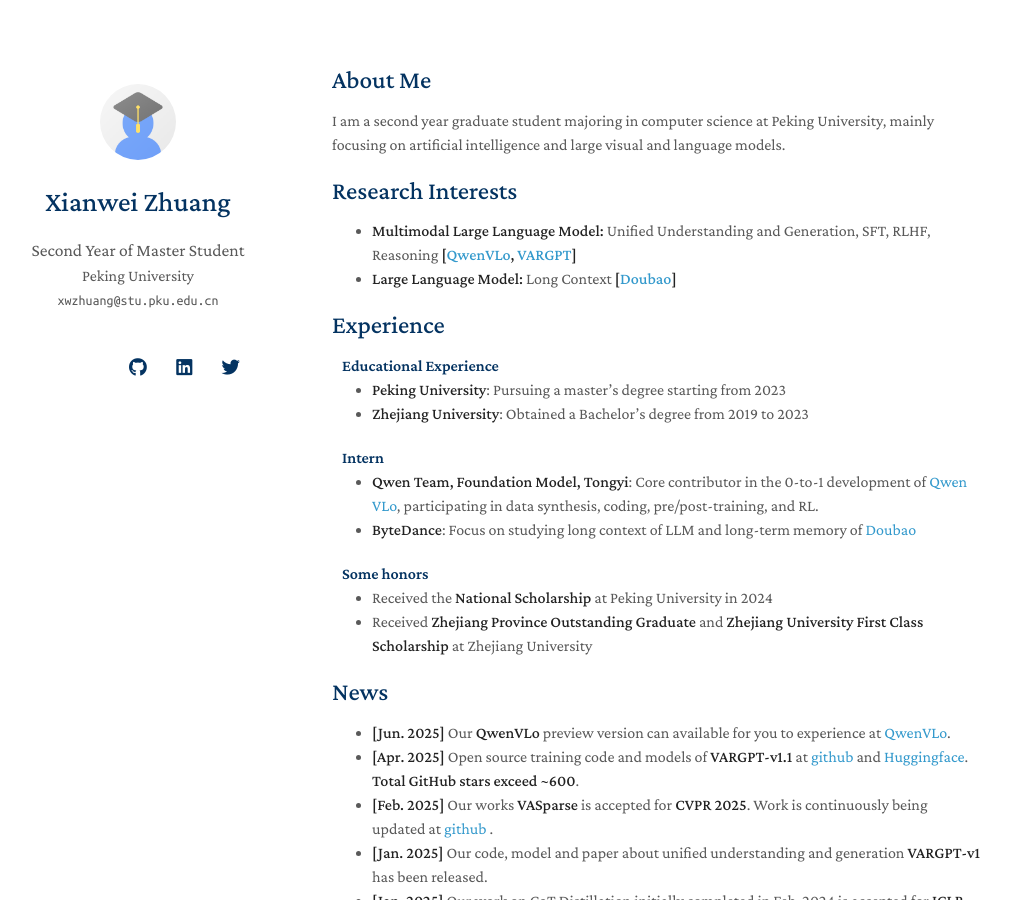
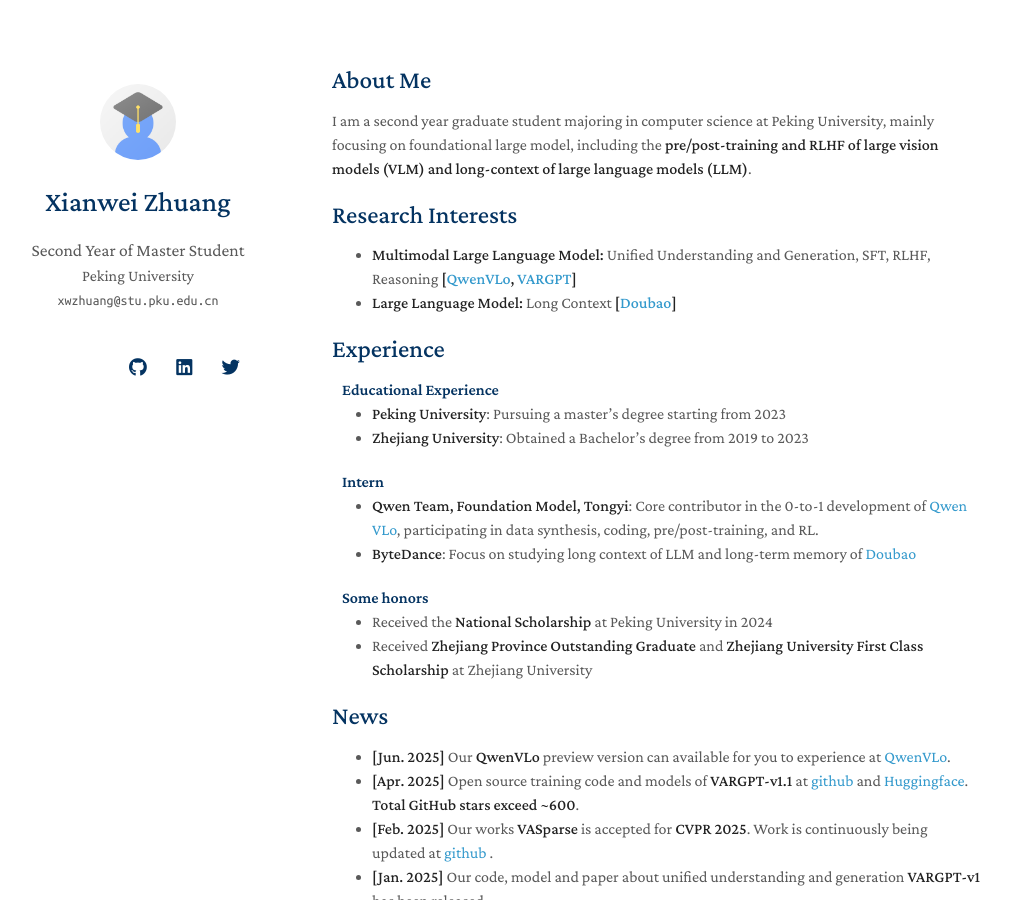
Before and after one commit to mengchuang123/mengchuang123.github.io, a Jekyll site: the page built from index.md, in a window 1280 px wide and 900 px high. Shown: the whole window, without its empty margins (138-1148 px from the left). Built offline with Jekyll 4.4.1, drawn with Linux system fonts in a browser that asks for light colours; nearby versions of some CDN libraries; a style sheet for code colours, icons or effects is not loaded; our own code applies the rules of GitHub Pages for plain Markdown files.

Commit message:
Update index.md

```diff
--- a/index.md
+++ b/index.md
@@ -4,7 +4,7 @@
 
 ## About Me
 
-I am a second year graduate student majoring in computer science at Peking University, mainly focusing on artificial intelligence and large visual and language models.
+I am a second year graduate student majoring in computer science at Peking University, mainly focusing on foundational large model, including the **pre/post-training and RLHF of large vision models (VLM) and long-context of large language models (LLM)**.
 
 ## Research Interests
 
```
